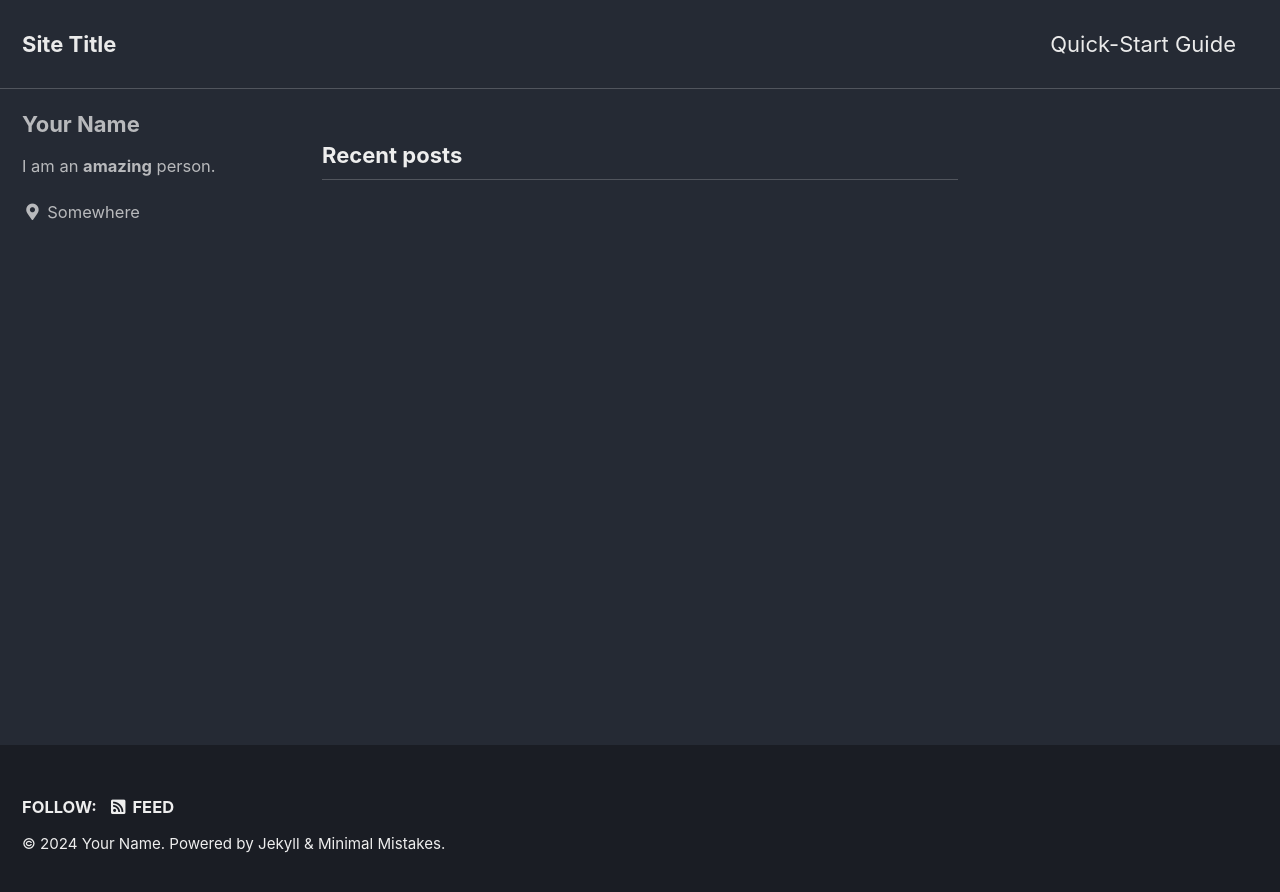
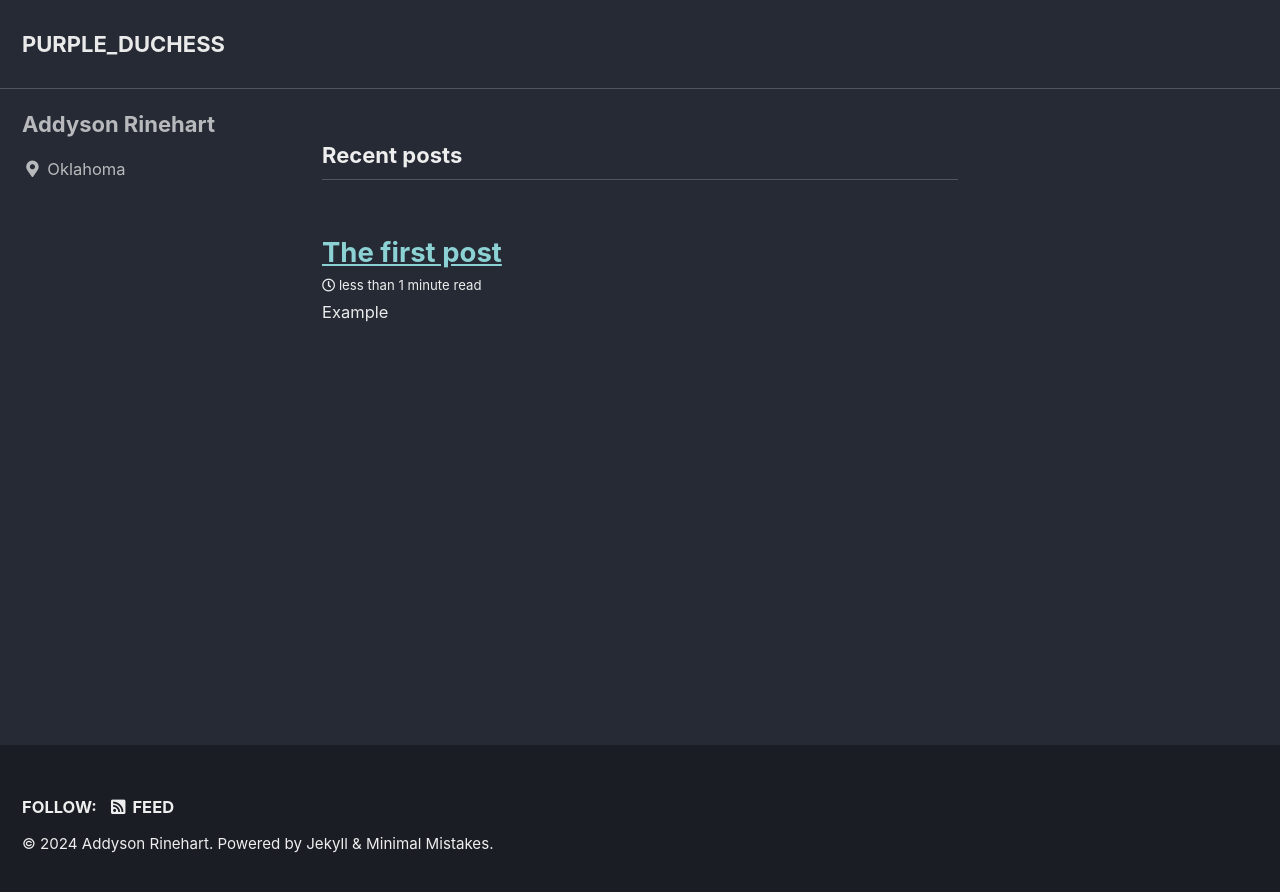
Before and after one commit to technicalanxiety/purpleduchess.github.io, a Jekyll site: the page built from index.html, in a window 1280 px wide. Shown: the top 892 px of the page. Built offline with Jekyll 4.4.1, drawn with Linux system fonts in a browser that asks for light colours; cached includes are drawn as plain includes; the list of posts is cut into pages by our own code.

Commit message:
setting up the site and first example post

```diff
--- a/_config.yml
+++ b/_config.yml
@@ -16,11 +16,11 @@ minimal_mistakes_skin    : "dark" # "air", "aqua", "contrast", "dark", "dirt", "
 
 # Site Settings
 locale                   : "en-US"
-title                    : "Site Title"
+title                    : "PURPLE_DUCHESS"
 title_separator          : "-"
 subtitle                 : # site tagline that appears below site title in masthead
-name                     : "Your Name"
-description              : "An amazing website."
+name                     : "Addyson Rinehart"
+description              : "My portfolio!"
 url                      : # the base hostname & protocol for your site e.g. "https://mmistakes.github.io"
 baseurl                  : # the subpath of your site, e.g. "/blog"
 repository               : # GitHub username/repo-name e.g. "mmistakes/minimal-mistakes"
@@ -104,18 +104,18 @@ analytics:
 
 # Site Author
 author:
-  name             : "Your Name"
+  name             : "Addyson Rinehart"
   avatar           : # path of avatar image, e.g. "/assets/images/bio-photo.jpg"
-  bio              : "I am an **amazing** person."
-  location         : "Somewhere"
+  bio              : ""
+  location         : "Oklahoma"
   email            :
   links:
     - label: "Email"
       icon: "fas fa-fw fa-envelope-square"
-      # url: "mailto:your.name@email.com"
+      # url: "mailto:addyson.rinehart@icloud.com"
     - label: "Website"
       icon: "fas fa-fw fa-link"
-      # url: "https://your-website.com"
+      # url: "https://www.purpleduchess.com"
     - label: "Twitter"
       icon: "fab fa-fw fa-twitter-square"
       # url: "https://twitter.com/"
--- a/_data/navigation.yml
+++ b/_data/navigation.yml
@@ -1,7 +1,7 @@
 # main links
 main:
-  - title: "Quick-Start Guide"
-    url: https://mmistakes.github.io/minimal-mistakes/docs/quick-start-guide/
+  #- title: "Quick-Start Guide"
+  #  url: https://mmistakes.github.io/minimal-mistakes/docs/quick-start-guide/
   # - title: "About"
   #   url: https://mmistakes.github.io/minimal-mistakes/about/
   # - title: "Sample Posts"
```
Also changed, not shown: _posts/2024-03-01-template.md (added, +14 -0 lines), 7 other files.
